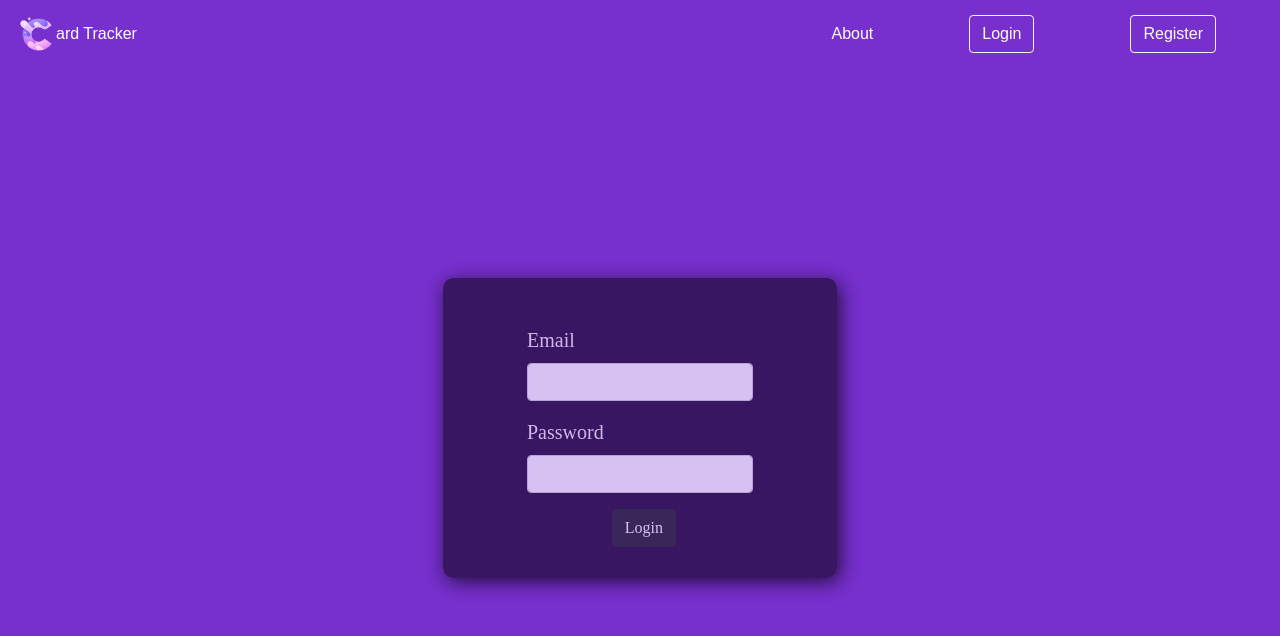
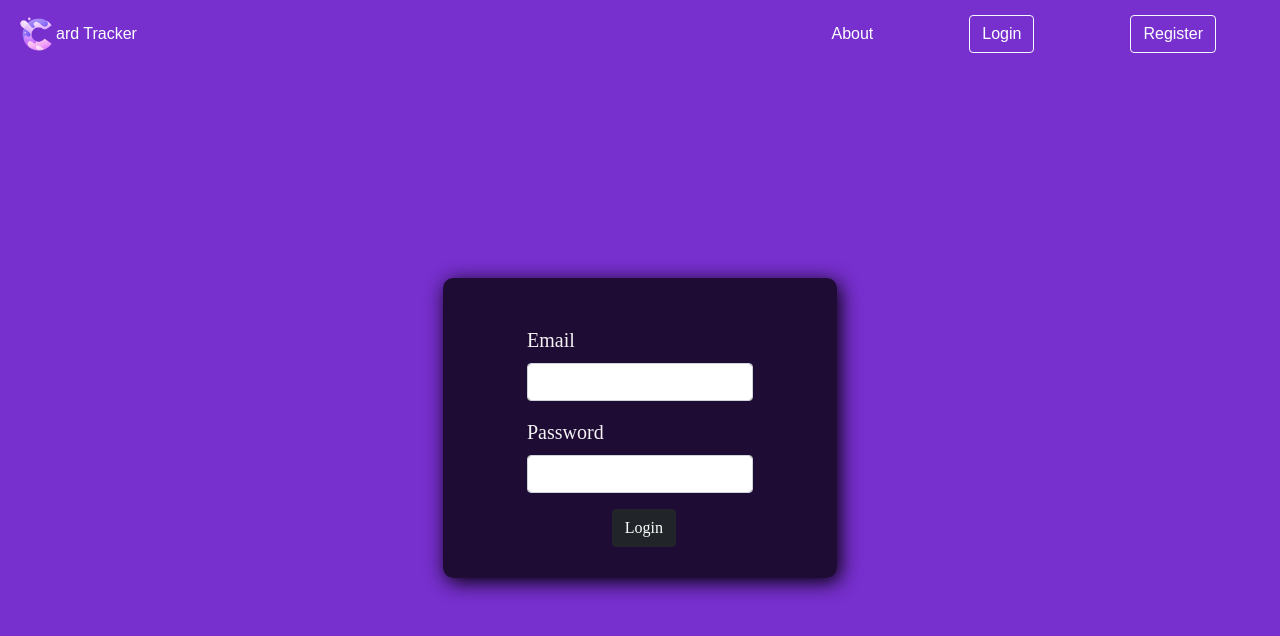
Before and after one commit to israel1jol/Expense-Tracker, a Next.js app: page /login in a window 1280 px wide. Shown: the top 636 px of the page. Built offline with nearby package versions, Linux system fonts and the light colour scheme; a web font is replaced by a local one.

Commit message:
Update login.module.scss

```diff
--- a/styles/login.module.scss
+++ b/styles/login.module.scss
@@ -15,7 +15,6 @@
     background: rgba(0, 0, 0, 0.742);
     padding: 15px;
     border-radius: 10px;
-    opacity: 0.7;
     min-height: 300px;
     min-width: 35%;
     display: flex;
```
